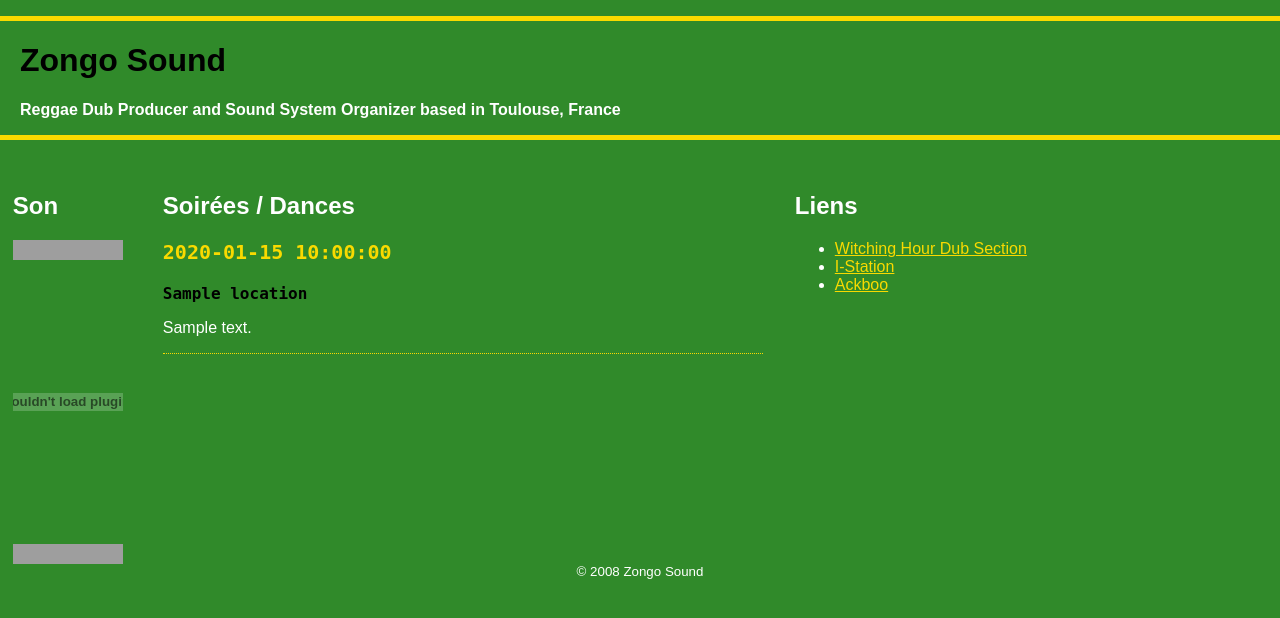
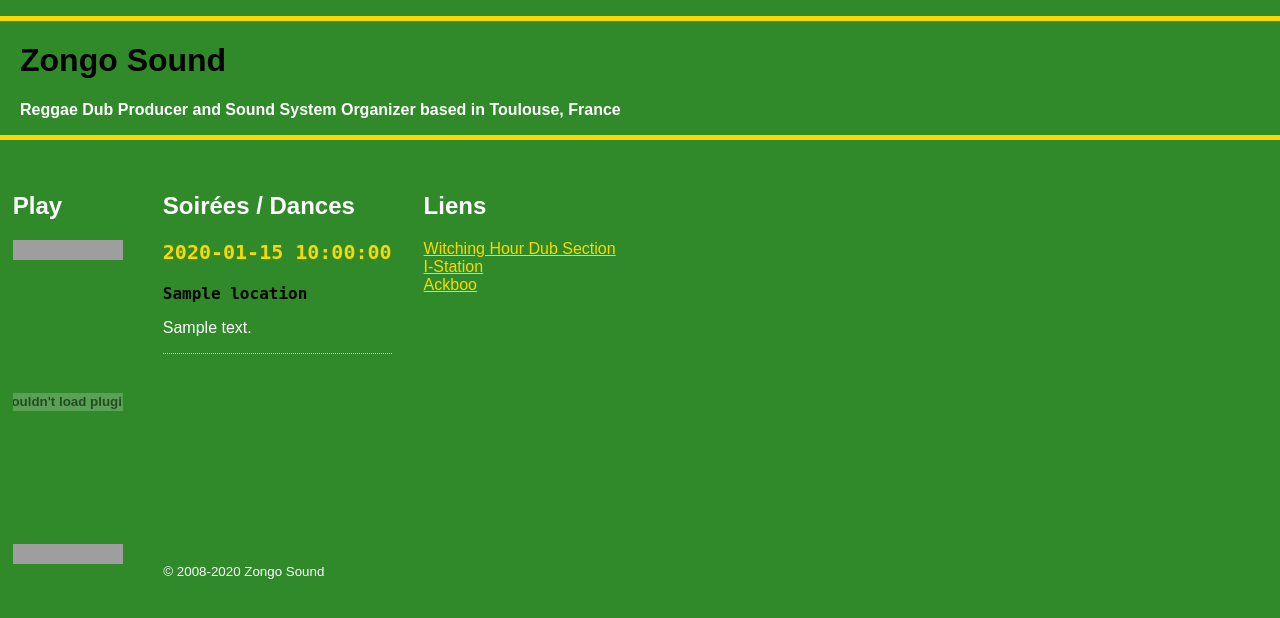
Before and after one commit to amarandon/zongo-engine, a Python web app: template templates/index.html in a window 1280 px wide. Shown: the top 618 px of the page. Run offline with Jinja, Linux system fonts and the light colour scheme; the template is opened without the code that fills it: most values are stand-ins (such as "Sample title", 1, 10 or a date in 2020); grey boxes are pictures that could not be loaded.

Commit message:
CSS tweak + copyright.

```diff
--- a/main.py
+++ b/main.py
@@ -4,9 +4,7 @@
 import os, sys
 
 from UserList import UserList
-from datetime import datetime
 import locale
-import cgi
 from datetime import datetime
 import wsgiref.handlers
 import logging
@@ -249,7 +247,9 @@ class IndexPage(RequestHandler):
 
     def get(self):
         self.render_to_response('index.html',
-                events=Event.get_reversed_list())
+                events=Event.get_reversed_list(),
+                year=datetime.today().year
+                )
 
 
 class TestPage(webapp.RequestHandler):
--- a/stylesheets/style.css
+++ b/stylesheets/style.css
@@ -23,21 +23,27 @@ body {
 
 #content {
   float: left;
-  width: 600px;
+  max-width: 60%;
 }
 
 #friends {
   width: 250px;
   float: left;
+  padding-left: 2em;
+}
+
+#friends ul {
+  padding-left: 0;
+}
+#friends li {
   list-style: none;
-  padding-left: 2em;
 }
 
 #page-footer {
   clear: both;
   margin: 1em;
+  padding-left: 150px;
   font-size: smaller;
-  text-align: center;
 }
 
 h1 {
--- a/templates/index.html
+++ b/templates/index.html
@@ -2,7 +2,7 @@
 {% block content %}
 
   <div id="playlist">
-      <h2>Son</h2>
+      <h2>Play</h2>
     {% include 'lastfm_playlist.html' %}
   </div>
 
--- a/templates/layout.html
+++ b/templates/layout.html
@@ -19,7 +19,7 @@
     <div id="page-content">
     {% block content %}{% endblock %}
     </div>
-    <div id="page-footer">© 2008 Zongo Sound
+    <div id="page-footer">© 2008-{{year}} Zongo Sound
     </div>
   </body>
 </html>
```
Also changed, not shown: index.yaml (+7 -1 lines).
